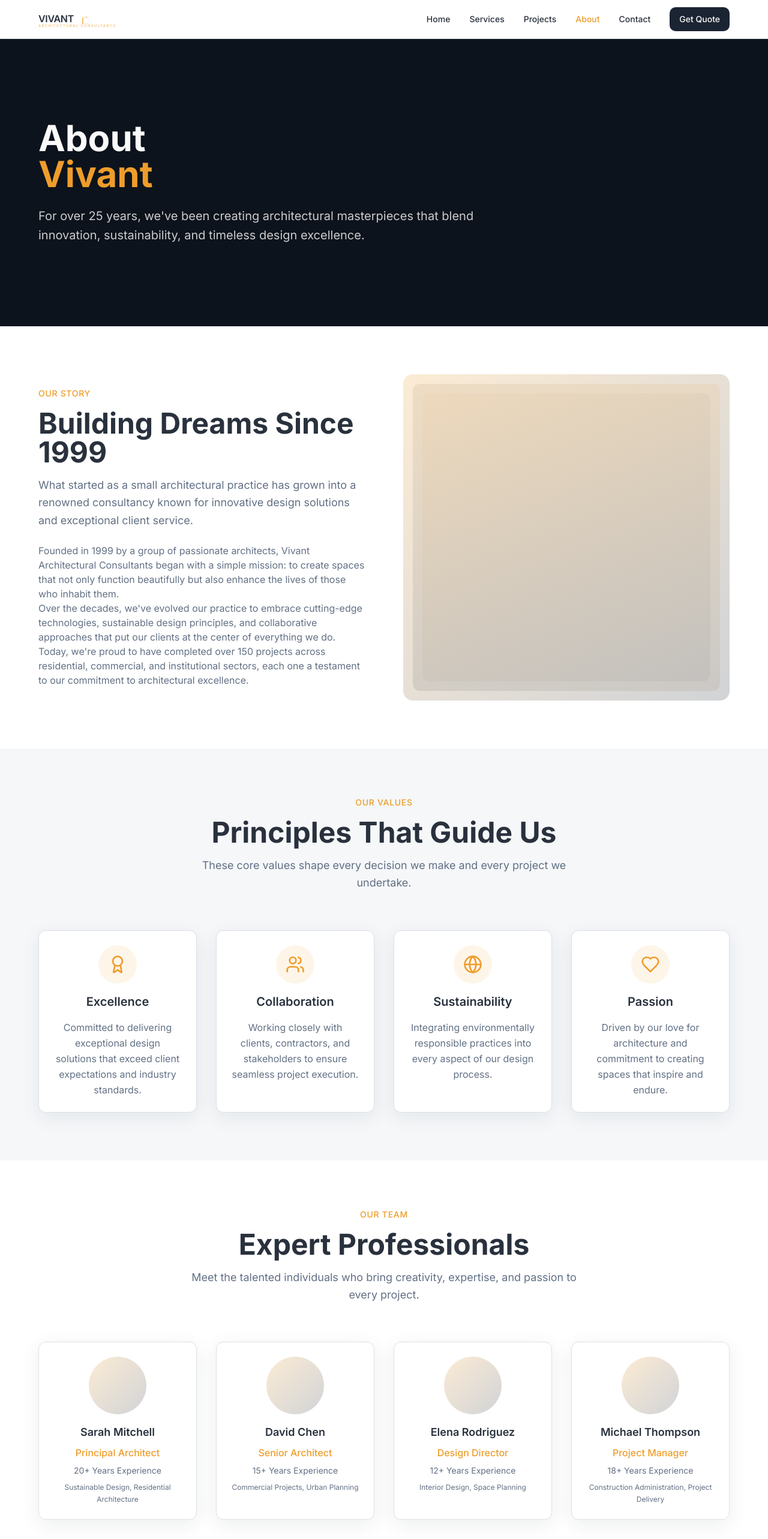
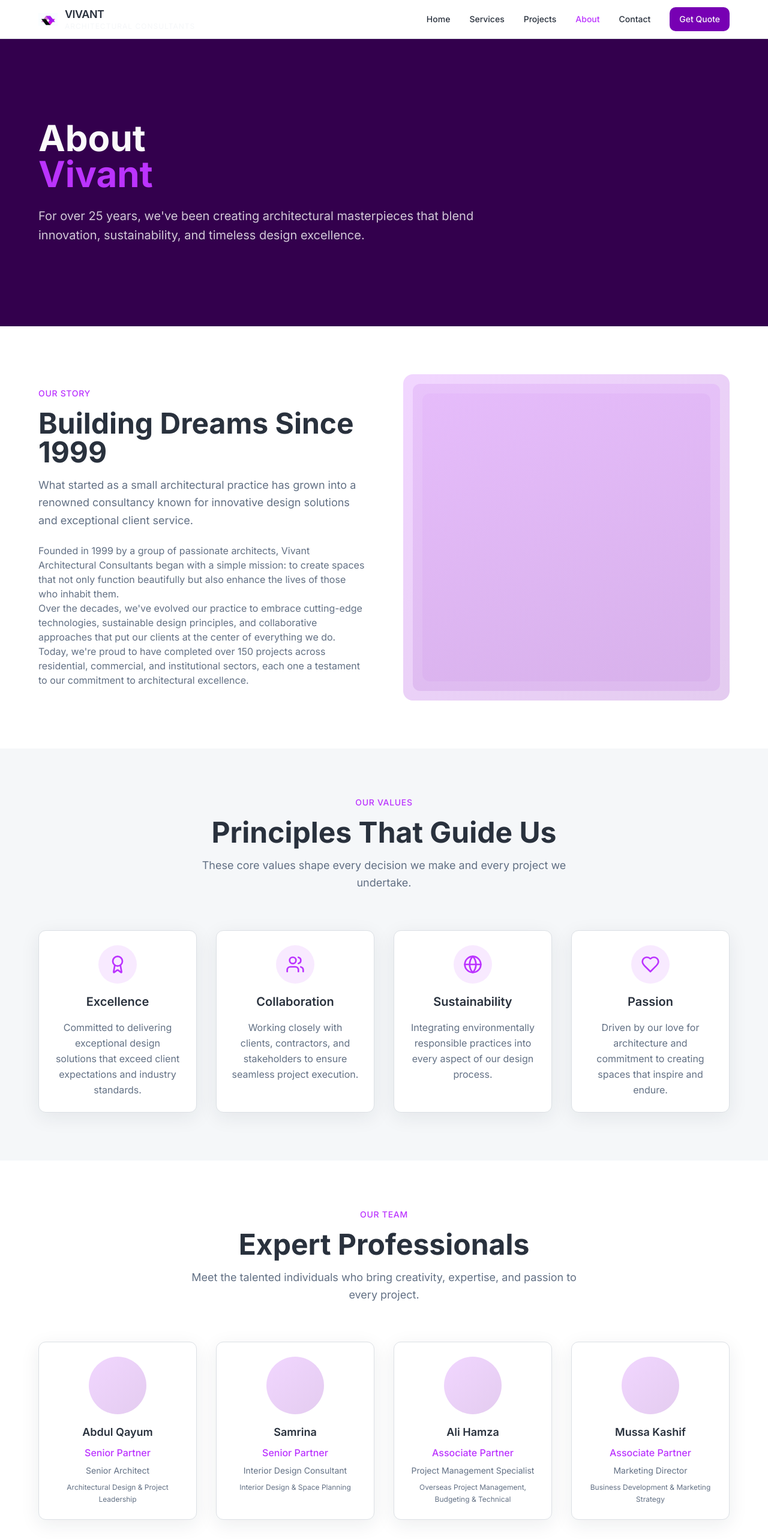
Before and after one commit to alihamzabinmehboob/vivant-architects-showcase, a React (Vite) app: page /about in a window 1280 px wide. Shown: the top 2566 px of the page at 60% size. Built offline with nearby package versions, Linux system fonts and the light colour scheme; the HTML template or start-up script is replaced by a standard one.

Commit message:
Add team section and update logo

```diff
--- a/src/components/ui/logo.tsx
+++ b/src/components/ui/logo.tsx
@@ -8,68 +8,42 @@ interface LogoProps {
 export const Logo: React.FC<LogoProps> = ({ variant = 'wordmark', className = '' }) => {
   if (variant === 'monogram') {
     return (
-      <svg
-        viewBox="0 0 48 48"
-        className={`w-8 h-8 ${className}`}
-        fill="none"
-        xmlns="http://www.w3.org/2000/svg"
-        aria-label="Vivant Architectural Consultants Monogram"
-      >
-        {/* Monogram - V and A in architectural style */}
-        <rect width="48" height="48" rx="8" fill="hsl(var(--primary))" />
-        <path
-          d="M12 35 L18 15 L22 15 L28 35 L24 35 L22.5 30 L17.5 30 L16 35 Z M18.5 26 L21.5 26 L20 20 Z"
-          fill="hsl(var(--accent-gold))"
+      <img
+        src="/lovable-uploads/a53cbd50-cd8f-47da-970f-6b70a2119d28.png"
+        alt="Vivant Architectural Consultants Logo"
+        className={`w-8 h-8 object-contain ${className}`}
       />
-        <path
-          d="M30 15 L34 15 L40 35 L36 35 L32 18 L30 25 L28 35 L24 35 L30 15 Z"
-          fill="hsl(var(--primary-foreground))"
-          opacity="0.9"
-        />
-      </svg>
     );
   }
 
   return (
-    <svg
-      viewBox="0 0 240 48"
-      className={`h-8 w-auto ${className}`}
-      fill="none"
-      xmlns="http://www.w3.org/2000/svg"
-      aria-label="Vivant Architectural Consultants"
-    >
-      {/* Wordmark */}
-      <text
-        x="0"
-        y="32"
-        className="fill-current"
+    <div className={`flex items-center gap-3 ${className}`}>
+      <img
+        src="/lovable-uploads/a53cbd50-cd8f-47da-970f-6b70a2119d28.png"
+        alt="Vivant Logo"
+        className="w-8 h-8 object-contain"
+      />
+      <div className="flex flex-col">
+        <span
+          className="text-foreground font-semibold text-lg leading-tight"
           style={{
             fontFamily: 'var(--font-heading)',
-          fontSize: '24px',
-          fontWeight: '600',
             letterSpacing: '-0.5px'
           }}
         >
           VIVANT
-      </text>
-      <text
-        x="0"
-        y="44"
-        className="fill-gold opacity-80"
+        </span>
+        <span
+          className="text-accent text-xs font-normal leading-tight"
           style={{
             fontFamily: 'var(--font-heading)',
-          fontSize: '9px',
-          fontWeight: '400',
-          letterSpacing: '2px'
+            letterSpacing: '1px'
           }}
         >
           ARCHITECTURAL CONSULTANTS
-      </text>
-      {/* Architectural accent line */}
-      <rect x="110" y="20" width="2" height="16" className="fill-gold" />
-      <rect x="115" y="18" width="8" height="2" className="fill-gold opacity-60" />
-      <rect x="115" y="34" width="12" height="1" className="fill-gold opacity-40" />
-    </svg>
+        </span>
+      </div>
+    </div>
   );
 };
 
--- a/src/index.css
+++ b/src/index.css
@@ -18,13 +18,13 @@ All colors MUST be HSL.
     --popover: 0 0% 100%;
     --popover-foreground: 215 20% 20%;
 
-    /* Deep architectural blue */
-    --primary: 215 30% 15%;
+    /* Purple/Magenta theme inspired by logo */
+    --primary: 280 100% 35%;
     --primary-foreground: 0 0% 98%;
 
-    /* Warm gold accent */
-    --accent-gold: 35 85% 55%;
-    --accent-gold-foreground: 215 30% 15%;
+    /* Vibrant purple accent */
+    --accent-gold: 280 100% 60%;
+    --accent-gold-foreground: 0 0% 100%;
 
     /* Light section backgrounds */
     --secondary: 215 25% 97%;
@@ -42,14 +42,14 @@ All colors MUST be HSL.
 
     --border: 215 15% 88%;
     --input: 215 15% 88%;
-    --ring: 35 85% 55%;
+    --ring: 280 100% 60%;
 
     --radius: 0.75rem;
 
-    /* Hero section - dark architectural theme */
-    --hero-background: 215 35% 8%;
+    /* Hero section - dark purple theme */
+    --hero-background: 280 100% 15%;
     --hero-foreground: 0 0% 98%;
-    --hero-accent: 35 85% 55%;
+    --hero-accent: 280 100% 70%;
 
     /* Card shadows and elevations */
     --shadow-soft: 215 25% 15% / 0.08;
@@ -81,47 +81,47 @@ All colors MUST be HSL.
     --sidebar-ring: 217.2 91.2% 59.8%;
   }
 
-  /* Dark mode for architectural theme */
+  /* Dark mode for purple theme */
   .dark {
-    --background: 215 35% 8%;
+    --background: 280 50% 8%;
     --foreground: 0 0% 95%;
 
-    --card: 215 30% 12%;
+    --card: 280 50% 12%;
     --card-foreground: 0 0% 95%;
 
-    --popover: 215 30% 12%;
+    --popover: 280 50% 12%;
     --popover-foreground: 0 0% 95%;
 
-    --primary: 0 0% 98%;
-    --primary-foreground: 215 30% 15%;
+    --primary: 280 100% 70%;
+    --primary-foreground: 0 0% 100%;
 
-    --secondary: 215 25% 16%;
+    --secondary: 280 30% 16%;
     --secondary-foreground: 0 0% 95%;
 
-    --muted: 215 25% 16%;
-    --muted-foreground: 215 10% 60%;
+    --muted: 280 30% 16%;
+    --muted-foreground: 280 10% 60%;
 
-    --accent: 215 25% 16%;
+    --accent: 280 30% 16%;
     --accent-foreground: 0 0% 95%;
 
     --destructive: 0 62.8% 30.6%;
     --destructive-foreground: 0 0% 95%;
 
-    --border: 215 20% 20%;
-    --input: 215 20% 20%;
-    --ring: 35 85% 55%;
+    --border: 280 20% 20%;
+    --input: 280 20% 20%;
+    --ring: 280 100% 60%;
 
-    --hero-background: 215 40% 5%;
+    --hero-background: 280 100% 5%;
     --hero-foreground: 0 0% 98%;
 
-    --sidebar-background: 215 35% 8%;
+    --sidebar-background: 280 50% 8%;
     --sidebar-foreground: 0 0% 95%;
-    --sidebar-primary: 35 85% 55%;
-    --sidebar-primary-foreground: 215 30% 15%;
-    --sidebar-accent: 215 25% 16%;
+    --sidebar-primary: 280 100% 60%;
+    --sidebar-primary-foreground: 0 0% 100%;
+    --sidebar-accent: 280 30% 16%;
     --sidebar-accent-foreground: 0 0% 95%;
-    --sidebar-border: 215 20% 20%;
-    --sidebar-ring: 35 85% 55%;
+    --sidebar-border: 280 20% 20%;
+    --sidebar-ring: 280 100% 60%;
   }
 }
 
@@ -150,13 +150,17 @@ All colors MUST be HSL.
     @apply bg-card rounded-lg shadow-[0_8px_32px_hsl(var(--shadow-soft))];
   }
 
-  /* Gold accent utilities */
+  /* Purple accent utilities */
   .text-gold {
     @apply text-[hsl(var(--accent-gold))];
   }
 
   .bg-gold {
     @apply bg-[hsl(var(--accent-gold))];
+  }
+
+  .fill-gold {
+    fill: hsl(var(--accent-gold));
   }
 
   /* Section spacing */
--- a/src/pages/About.tsx
+++ b/src/pages/About.tsx
@@ -32,28 +32,28 @@ const About = () => {
 
   const team = [
     {
-      name: 'Sarah Mitchell',
-      role: 'Principal Architect',
-      experience: '20+ Years Experience',
-      specialization: 'Sustainable Design, Residential Architecture'
+      name: 'Abdul Qayum',
+      role: 'Senior Partner',
+      experience: 'Senior Architect',
+      specialization: 'Architectural Design & Project Leadership'
     },
     {
-      name: 'David Chen',
-      role: 'Senior Architect',
-      experience: '15+ Years Experience',
-      specialization: 'Commercial Projects, Urban Planning'
+      name: 'Samrina',
+      role: 'Senior Partner',
+      experience: 'Interior Design Consultant',
+      specialization: 'Interior Design & Space Planning'
     },
     {
-      name: 'Elena Rodriguez',
-      role: 'Design Director',
-      experience: '12+ Years Experience',
-      specialization: 'Interior Design, Space Planning'
+      name: 'Ali Hamza',
+      role: 'Associate Partner',
+      experience: 'Project Management Specialist',
+      specialization: 'Overseas Project Management, Budgeting & Technical'
     },
     {
-      name: 'Michael Thompson',
-      role: 'Project Manager',
-      experience: '18+ Years Experience',
-      specialization: 'Construction Administration, Project Delivery'
+      name: 'Mussa Kashif',
+      role: 'Associate Partner',
+      experience: 'Marketing Director',
+      specialization: 'Business Development & Marketing Strategy'
     }
   ];
 
--- a/tailwind.config.ts
+++ b/tailwind.config.ts
@@ -62,6 +62,10 @@ export default {
           DEFAULT: "hsl(var(--accent-gold))",
           foreground: "hsl(var(--accent-gold-foreground))",
         },
+        purple: {
+          DEFAULT: "hsl(var(--primary))",
+          foreground: "hsl(var(--primary-foreground))",
+        },
         hero: {
           DEFAULT: "hsl(var(--hero-background))",
           foreground: "hsl(var(--hero-foreground))",
```
Also changed, not shown: public/lovable-uploads/a53cbd50-cd8f-47da-970f-6b70a2119d28.png (added). Lines whose indentation alone changed are shown as unchanged.
